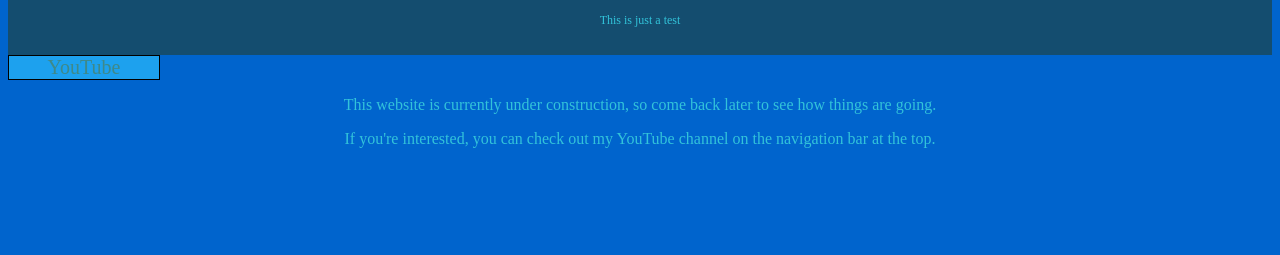
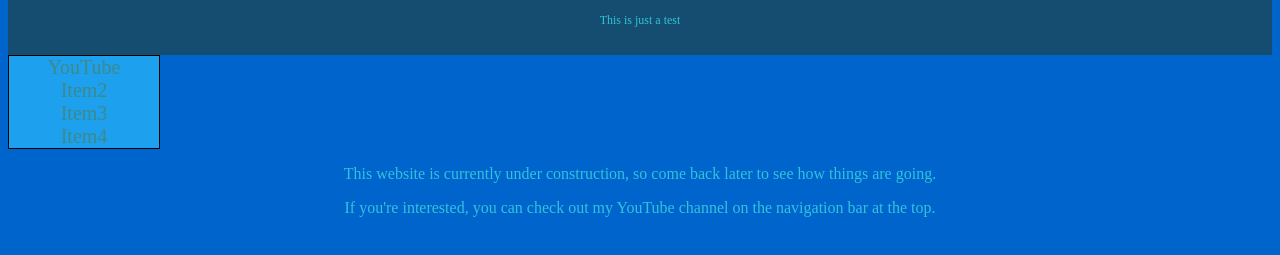
Before and after one commit to mattcrossing/mattcrossing.github.io, a plain HTML site: page index.html in a window 1280 px wide. Shown: the part 69-324 px from the top of the page. Drawn offline with Linux system fonts and the light colour scheme.

Commit message:
Update index.html

```diff
--- a/index.html
+++ b/index.html
@@ -14,6 +14,9 @@
 
             <ul>
                 <li><a href="https://www.youtube.com/c/MattBlox360">YouTube</a></li>
+                <li><a href="https://www.youtube.com/c/MattBlox360">Item2</a></li>
+                <li><a href="https://www.youtube.com/c/MattBlox360">Item3</a></li>
+                <li><a href="https://www.youtube.com/c/MattBlox360">Item4</a></li>
             </ul>
             <p id="under-construction" >This website is currently under construction, so come back later to see how things are going.</p>
             <p id="youtube" >If you're interested, you can check out my YouTube channel on the navigation bar at the top. </p>
```
